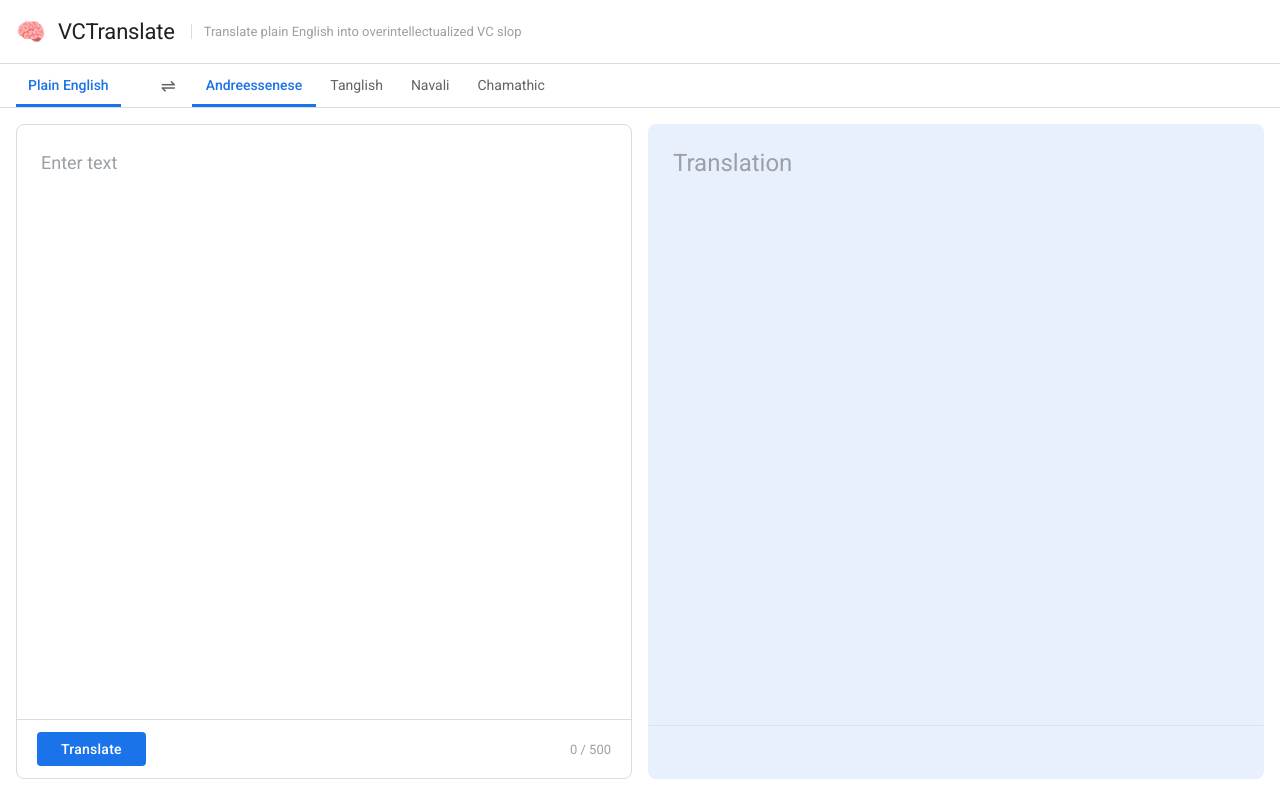
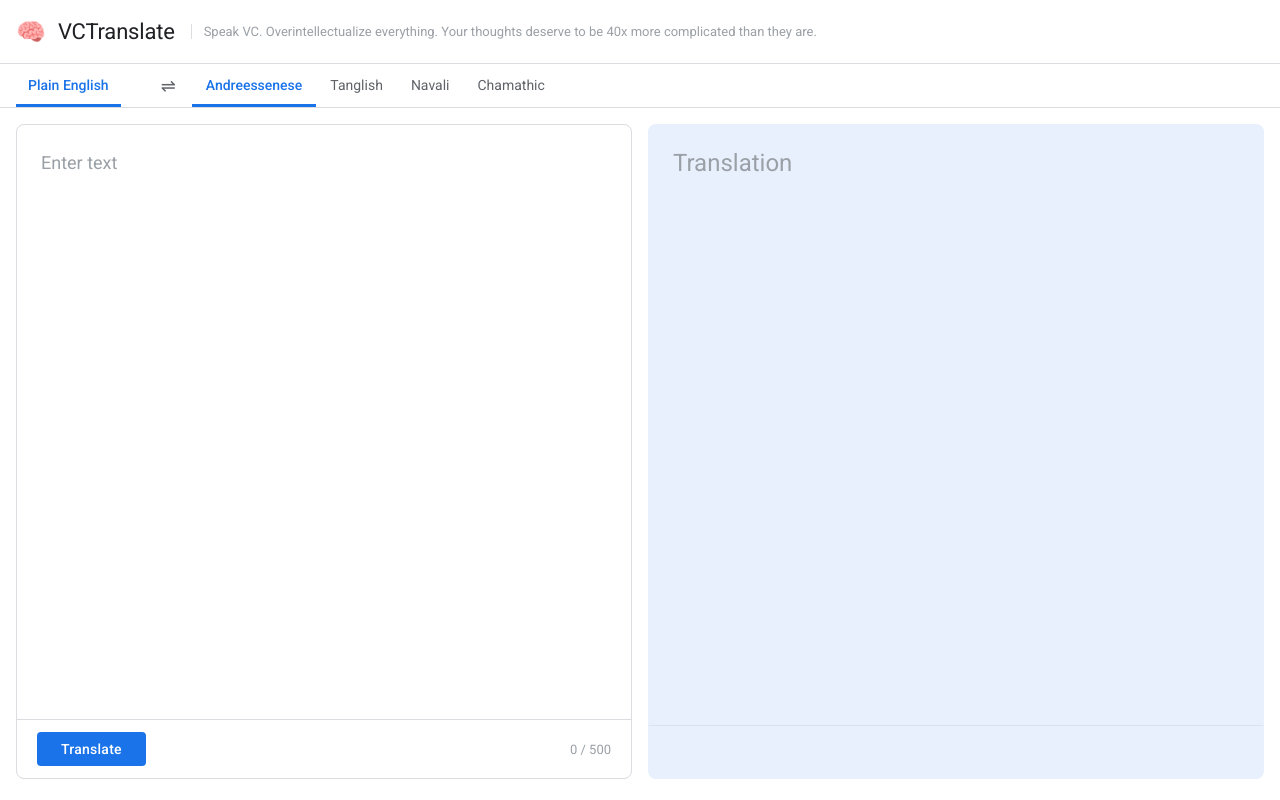
Before and after one commit to Enspy/vc-translator, a React (Vite) app in the folder client/: page / in a window 1280 px wide. Built offline with nearby package versions, Linux system fonts and the light colour scheme.

Commit message:
update tagline

```diff
--- a/client/src/App.jsx
+++ b/client/src/App.jsx
@@ -102,7 +102,7 @@ export default function App() {
       <nav className="nav">
         <span className="nav-logo">🧠</span>
         <span className="nav-title">VCTranslate</span>
-        <span className="nav-tagline">Translate plain English into overintellectualized VC slop</span>
+        <span className="nav-tagline">Speak VC. Overintellectualize everything. Your thoughts deserve to be 40x more complicated than they are.</span>
       </nav>
 
       <div className="lang-bar">
```
